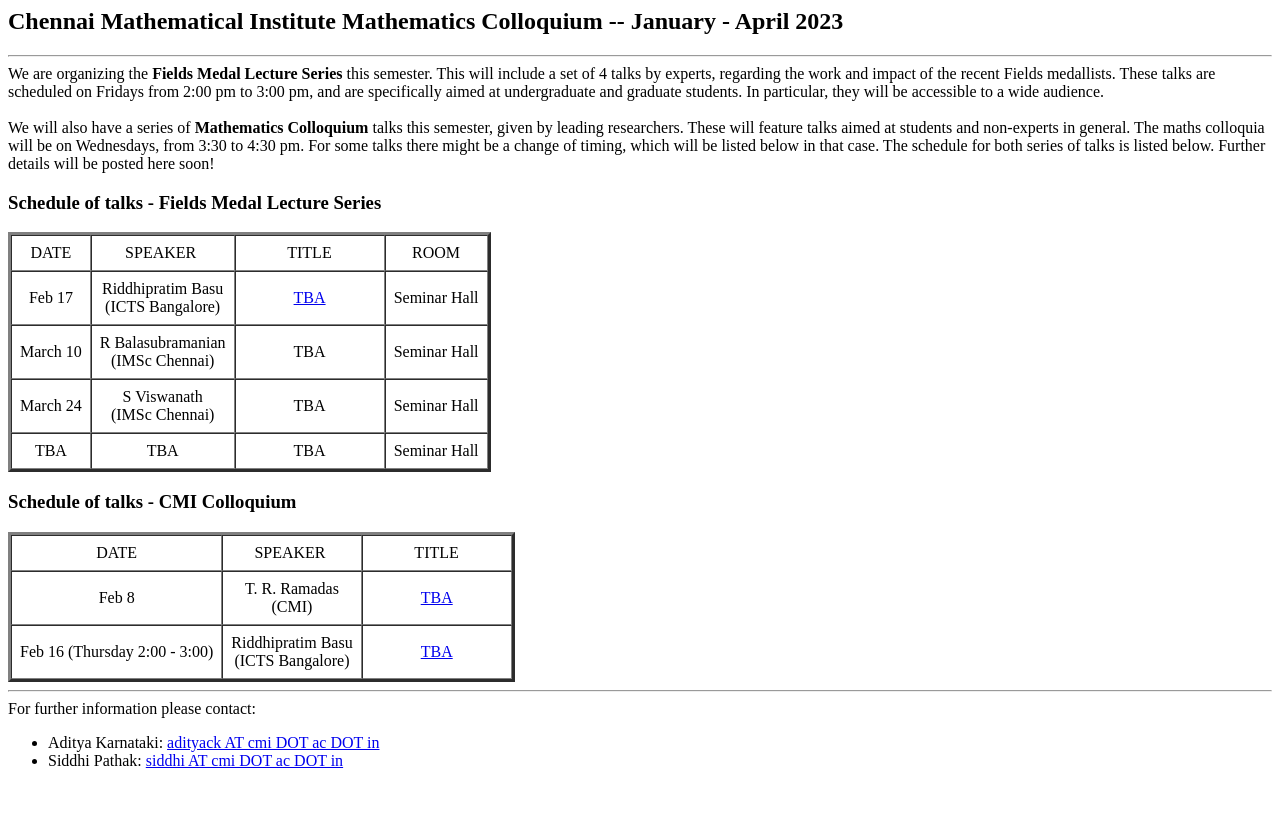
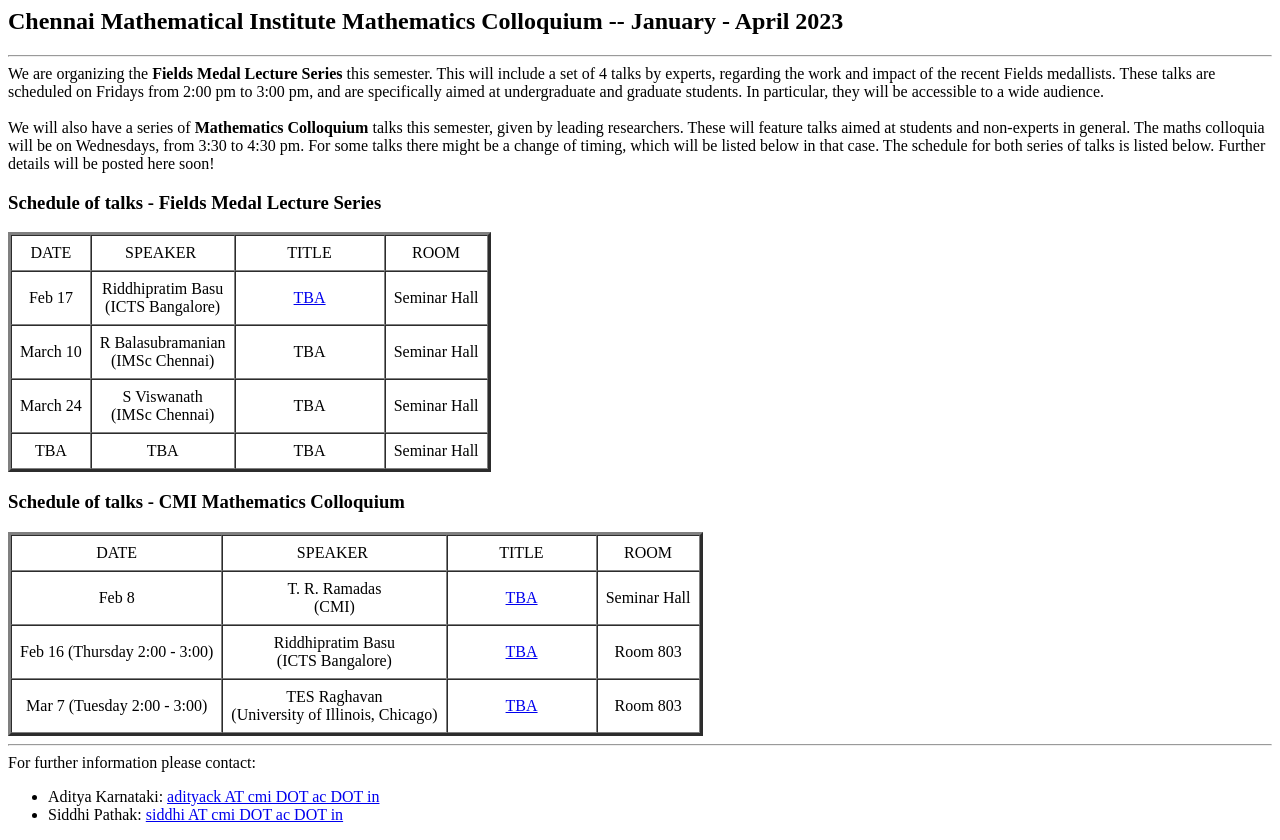
Before and after one commit to adityakarnataki/adityakarnataki.github.io, a plain HTML site: page CMI-Math-Coll.html in a window 1280 px wide. Before the commit the page ends 800 px from the top, so only its background shows below. Drawn offline with Linux system fonts and the light colour scheme.

Commit message:
Update CMI-Math-Coll.html

```diff
--- a/CMI-Math-Coll.html
+++ b/CMI-Math-Coll.html
@@ -130,7 +130,7 @@ Seminar Hall
 
 </table>
 
-<h3> Schedule of talks - CMI Colloquium </h3>
+<h3> Schedule of talks - CMI Mathematics Colloquium </h3>
 
 <table BORDER=3 CELLSPACING=0 CELLPADDING=8 >
 
@@ -147,9 +147,10 @@ DATE
 ALIGN=CENTER>&nbsp;&nbsp;&nbsp;&nbsp;&nbsp;&nbsp;&nbsp;&nbsp;&nbsp;&nbsp;
 TITLE
 &nbsp;&nbsp;&nbsp;&nbsp;&nbsp;&nbsp;&nbsp;&nbsp;&nbsp;&nbsp;</td>
-</tr>
 
-
+<td ALIGN=CENTER>
+ROOM
+</td>
 </a>
 </td>
 </tr>
@@ -167,6 +168,8 @@ T. R. Ramadas
 <a href="Spring2023/Ramadas-Coll.pdf">TBA
 </a>
 </td>
+<td>
+Seminar Hall
 </tr>
 
 <tr>
@@ -181,7 +184,28 @@ Riddhipratim Basu
 <a href="Spring2023/Riddhipratim-Coll.pdf">TBA
 </a>
 </td>
+<td ALIGN=CENTER>
+Room 803
+</td>
 </tr>
+
+<tr>
+<td ALIGN=CENTER>
+Mar 7 (Tuesday 2:00 - 3:00)
+</td>
+<td ALIGN=CENTER>
+TES Raghavan
+<br>
+(University of Illinois, Chicago)
+<td ALIGN=CENTER>
+<a href="Spring2023/Raghavan-Coll.pdf">TBA
+</a>
+</td>
+<td ALIGN=CENTER>
+Room 803
+</td>
+</tr>
+
 
 </table>
 
```
